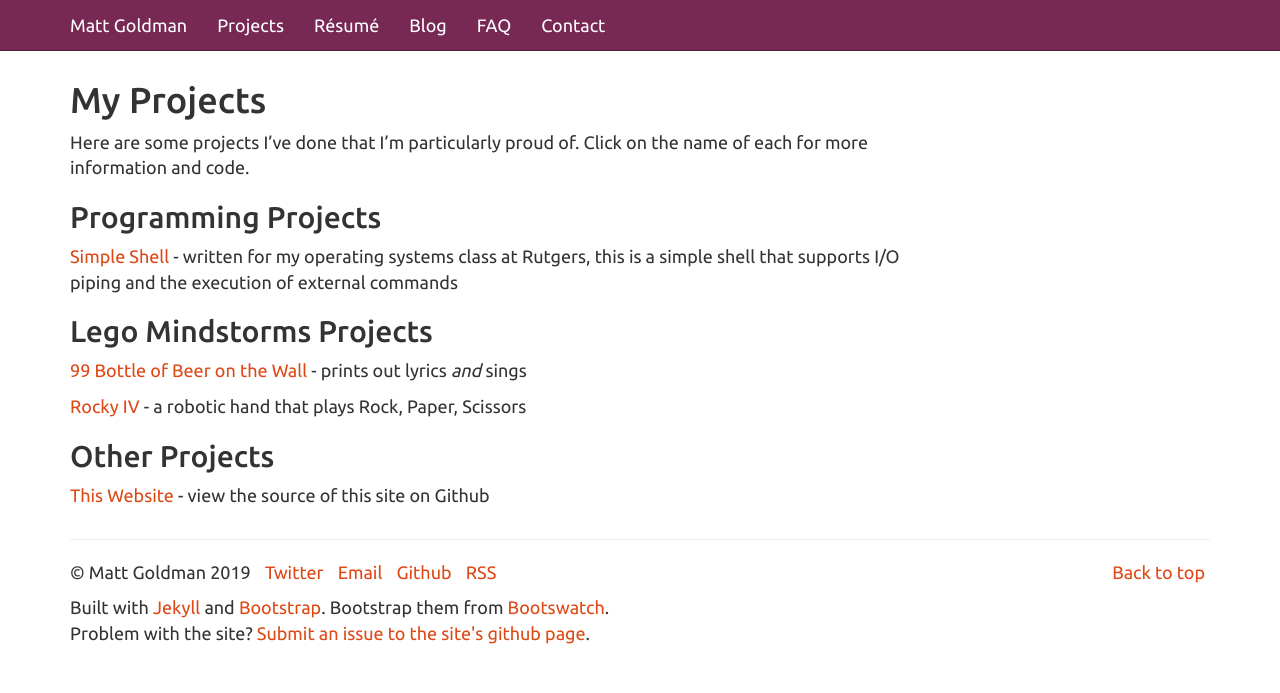
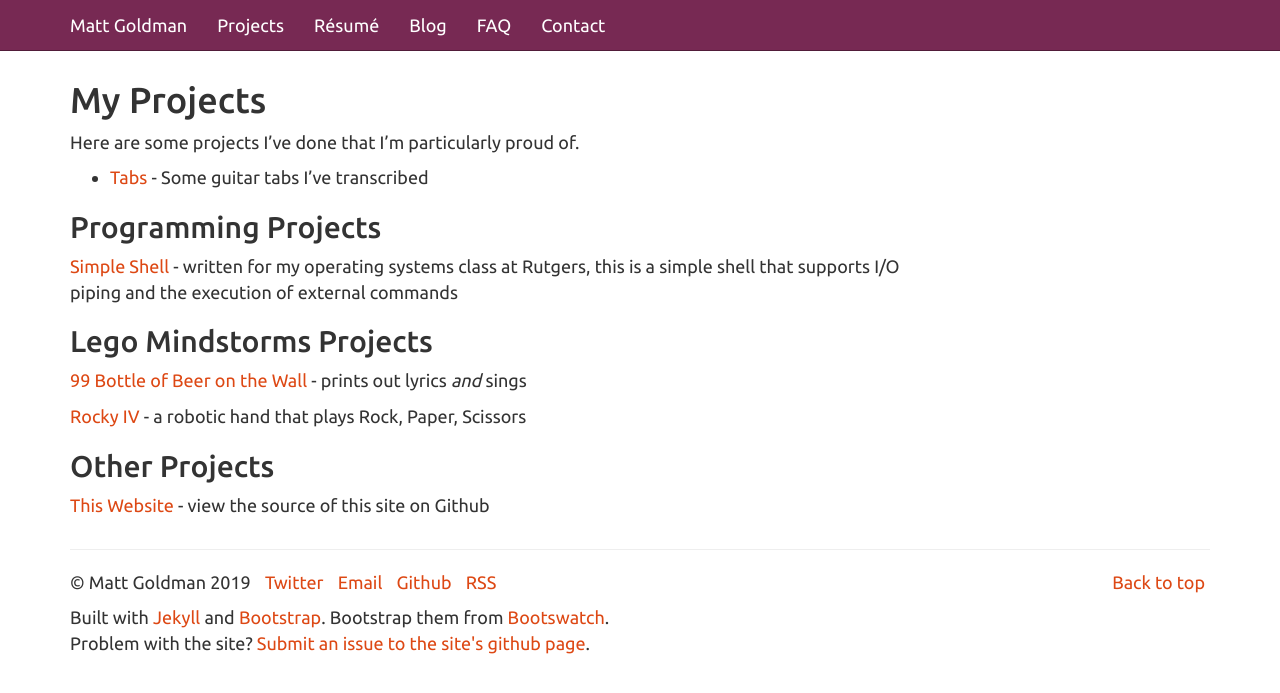
Before and after one commit to robotmlg/mattgoldman.us, a Jekyll site: the page built from projects/index.md, in a window 1280 px wide. Shown: the top 693 px of the page. Built offline with Jekyll 4.4.1, drawn with Linux system fonts in a browser that asks for light colours.

Commit message:
Tabs index (#9)
* Tabs index

* Update index.md

```diff
--- a/projects/index.md
+++ b/projects/index.md
@@ -5,8 +5,9 @@ title: Projects
 
 # My Projects
 
-Here are some projects I've done that I'm particularly proud of. Click on the
-name of each for more information and code.
+Here are some projects I've done that I'm particularly proud of.
+
+* [Tabs](tabs) - Some guitar tabs I've transcribed
 
 ## Programming Projects
 
```
Also changed, not shown: tabs/index.md (added, +12 -0 lines).
